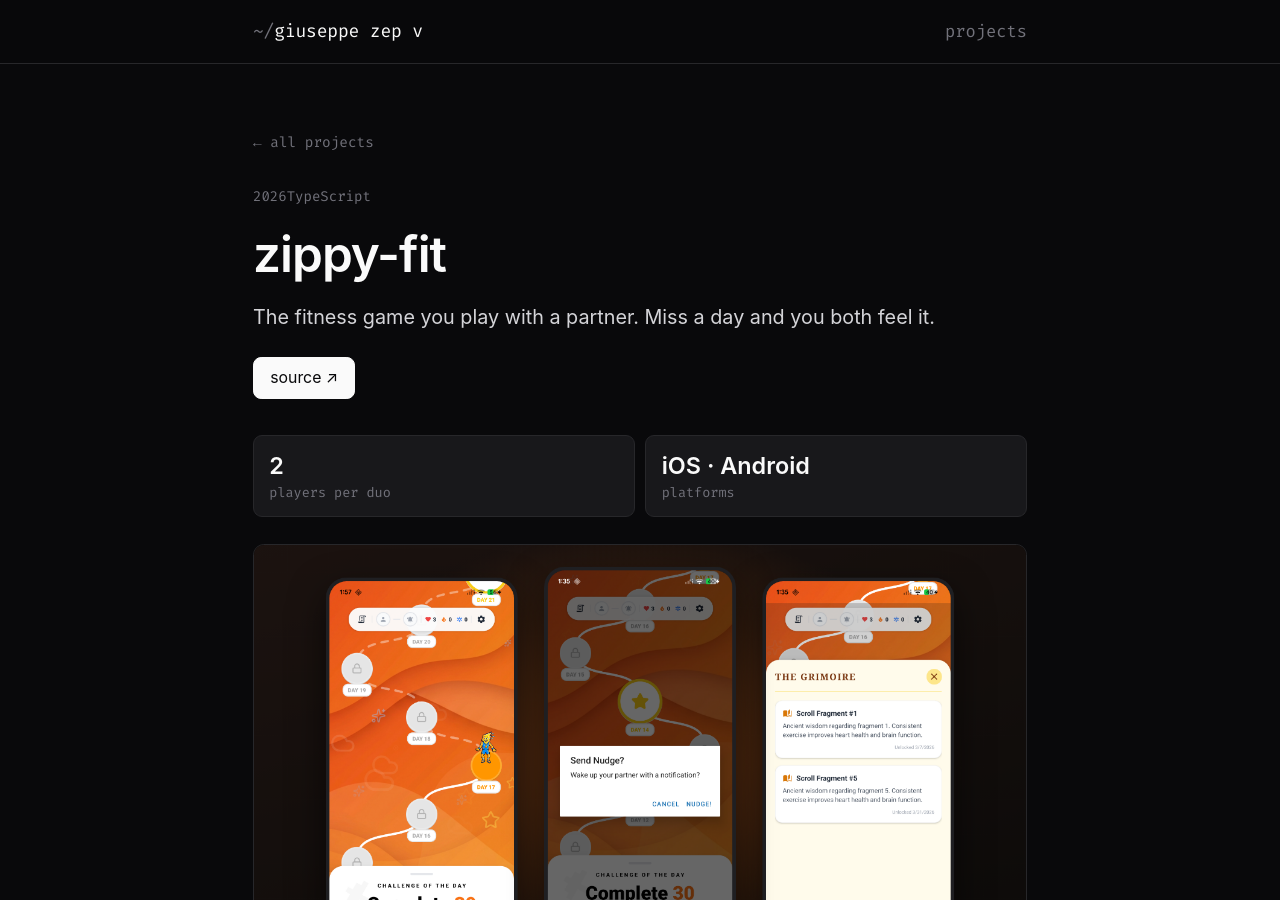
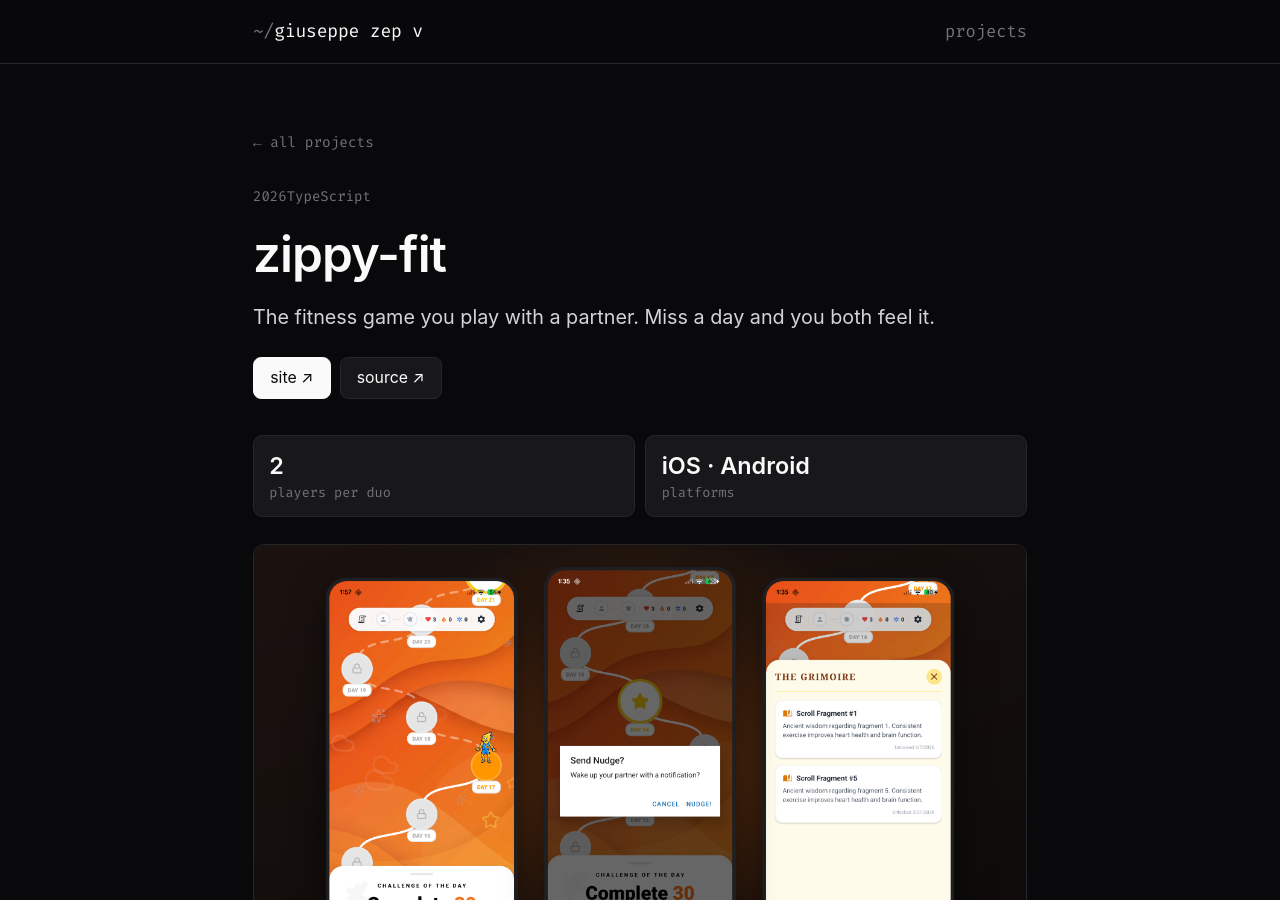
Before and after one commit to zepvalue/zepvalue.github.io, a Jekyll site: the page built from apps/zippy-fit.md, in a window 1280 px wide and 900 px high. Built offline with Jekyll 4.4.1, drawn with Linux system fonts in a browser that asks for light colours.

Commit message:
feat: add zippy-fit site link

```diff
--- a/_data/projects.yml
+++ b/_data/projects.yml
@@ -66,6 +66,7 @@ projects:
     color: "#3178c6"
     case_study: true
     links:
+      - { label: site, url: "https://zepvalue.github.io/zippy-fit/" }
       - { label: source, url: "https://github.com/zepvalue/zippy-fit" }
 
   - id: media-sync
```
Also changed, not shown: 1 other file.
